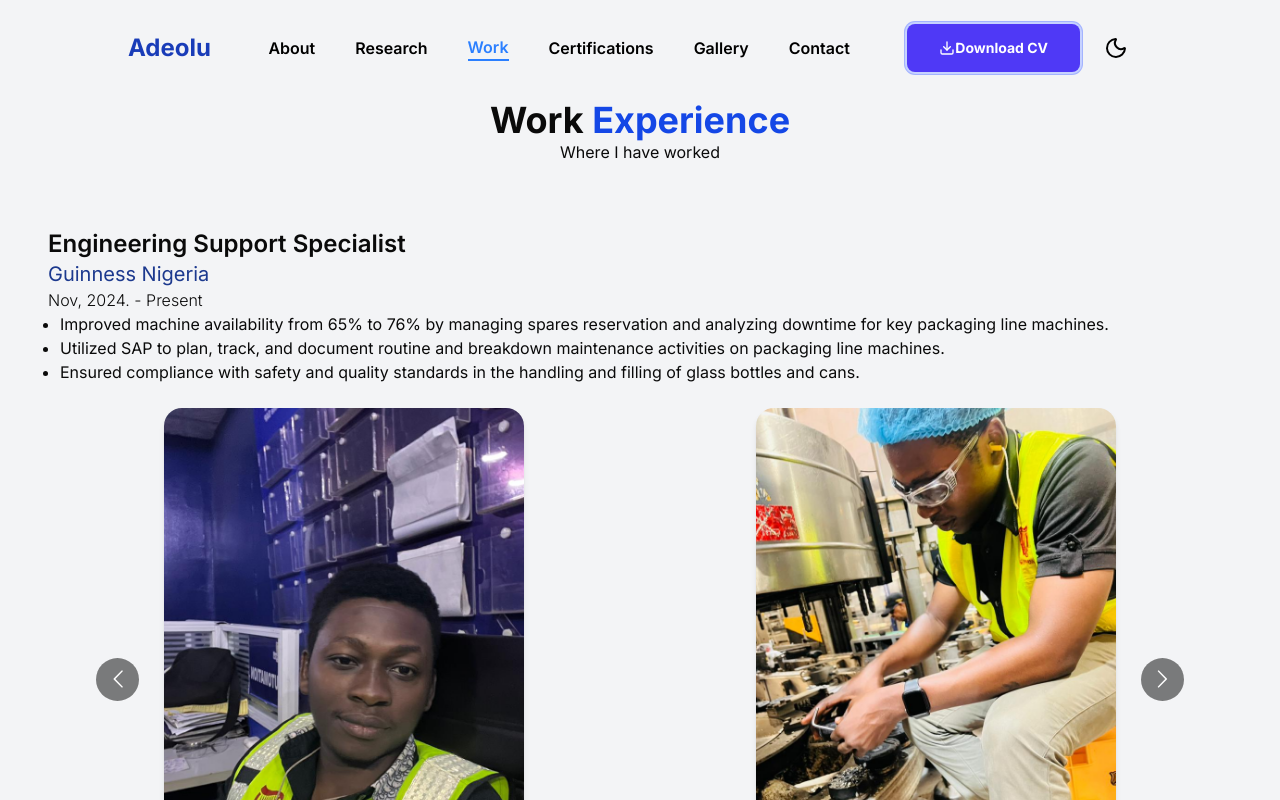
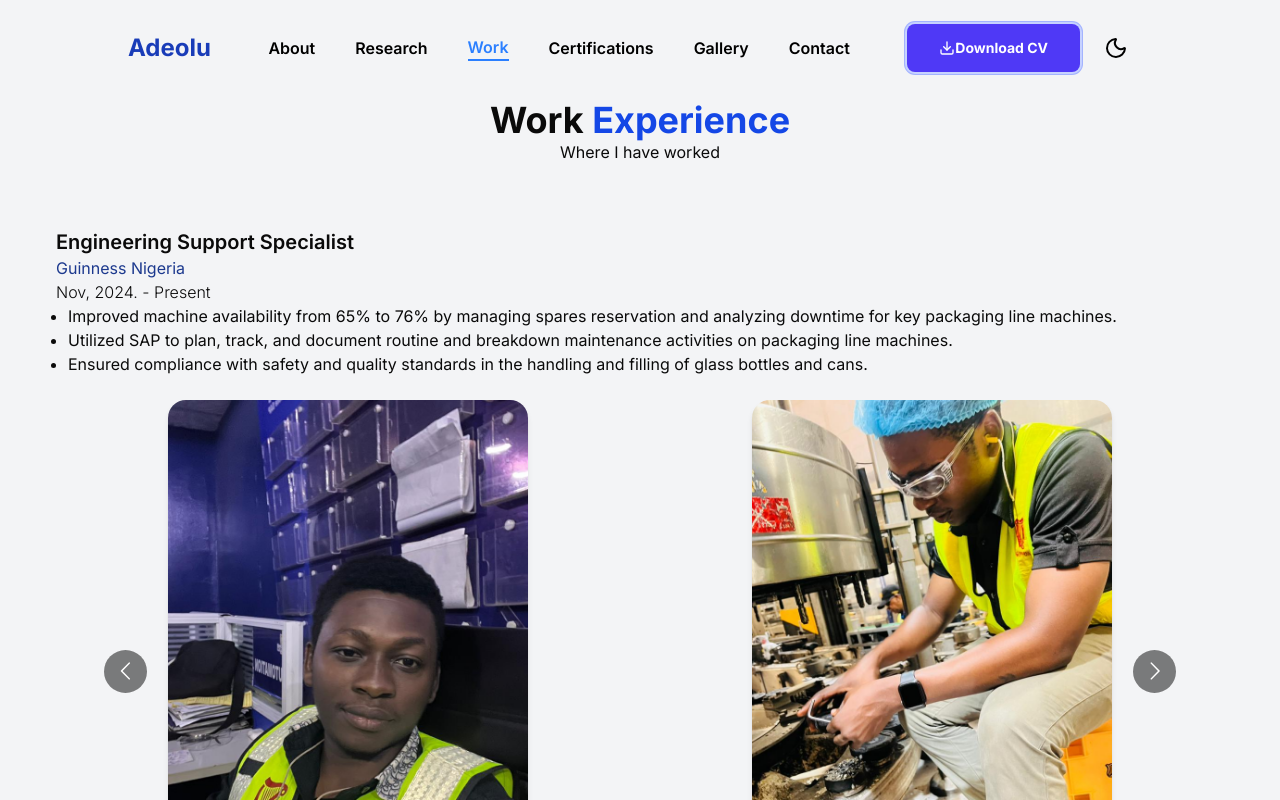
Before and after one commit to really-riel/AdeoluAcademicPortfolio, a Next.js app: page /work in a window 1280 px wide. Shown: the top 800 px of the page. Built offline with nearby package versions, Linux system fonts and the light colour scheme.

Commit message:
Update WorkExperience.tsx

```diff
--- a/components/Work/WorkExperience.tsx
+++ b/components/Work/WorkExperience.tsx
@@ -5,7 +5,7 @@ import PhotoCarousel from "../Helper/PhotoCarousel";
 
 const WorkExperience = () => {
   return (
-    <section className="px-2 py-25  flex justify-center flex-col ">
+    <section className="px-4 py-25  flex justify-center flex-col ">
       <SectionHeading
         title_1="Work"
         title_2="Experience"
@@ -14,8 +14,8 @@ const WorkExperience = () => {
       <div className="flex flex-col gap-7">
         {WorkExperienceData.map((work, index) => (
           <div className=" border-b-3 " key={index}>
-            <h2 className="font-semibold text-2xl">{work.title}</h2>
-            <h3 className="text-blue-900 text-xl">{work.company}</h3>
+            <h2 className="font-semibold text-xl">{work.title}</h2>
+            <h3 className="text-blue-900 text-l">{work.company}</h3>
             <div className="font-light">{work.period}</div>
             <div className="">
               {work.duties.map((duty, index) => (
```
